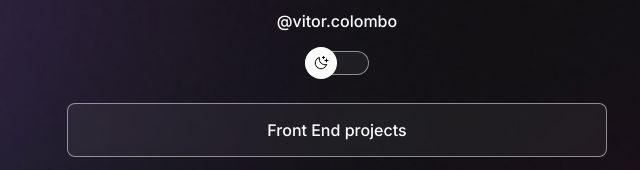
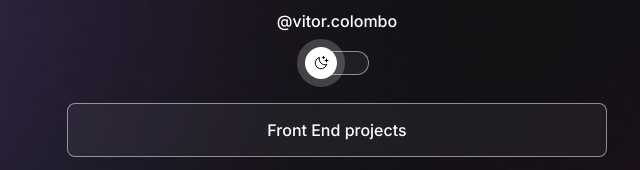
Before and after one commit to VitorColombo/CodeChallenges, a plain HTML site: page index.html in a window 1280 px wide. In both pictures the pointer is over the button 624 px from the left and 286 px from the top of the page. Shown: the part 223-393 px from the top of the page, 303-943 px from the left. Drawn offline with nearby package versions, Linux system fonts and the light colour scheme.

Commit message:
adding a switch button hover

```diff
--- a/portfolioFront/style.css
+++ b/portfolioFront/style.css
@@ -81,6 +81,10 @@ body * {
   z-index: 1;
   transform: translateY(-50%);
   transition: background 0.3s ease, left 0.5s ease;
+}
+
+#switch button:hover {
+  outline: 8px solid var(--highlight-color);
 }
 
 .light #switch button.position-transition {
--- a/style.css
+++ b/style.css
@@ -83,6 +83,10 @@ body * {
   transition: background 0.3s ease, left 0.5s ease;
 }
 
+#switch button:hover {
+  outline: 8px solid var(--highlight-color);
+}
+
 .light #switch button.position-transition {
   left: 50%;
 }
```
